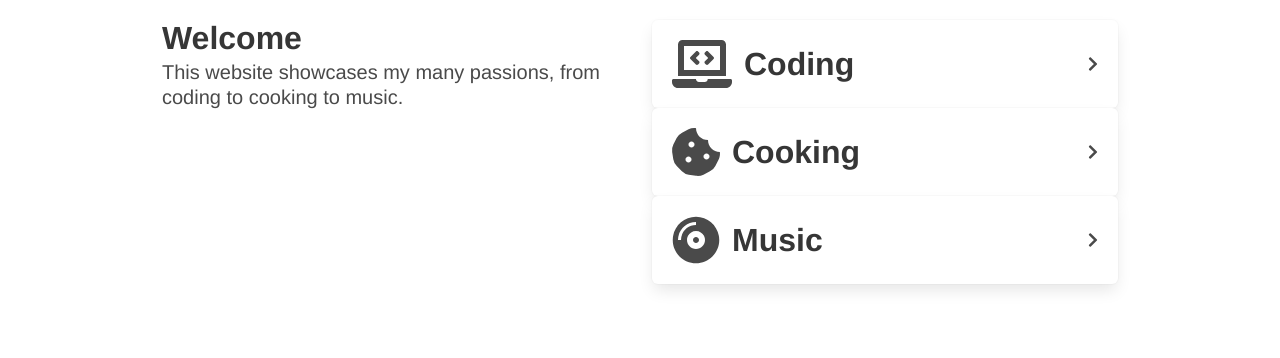
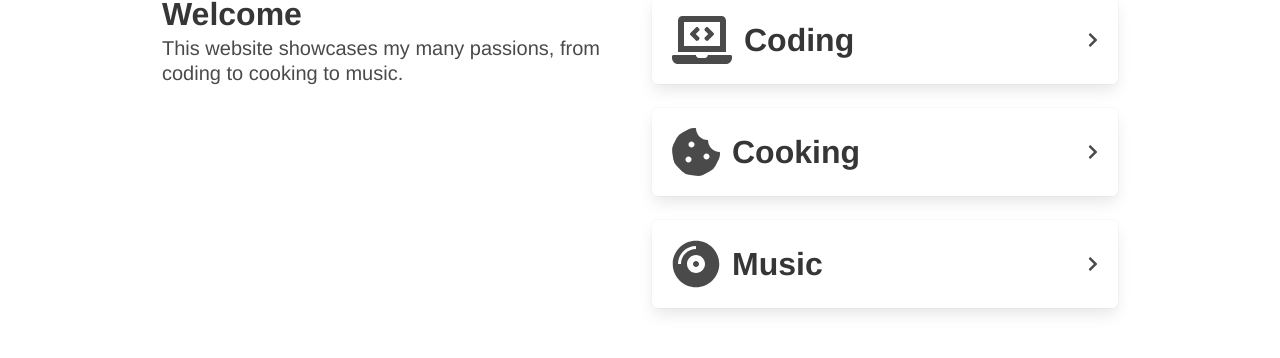
Before and after one commit to PeterSherk/vue-website, a Vue app in the folder website/: page / in a window 1280 px wide. Shown: the part 274-632 px from the top of the page. Built offline with nearby package versions, Linux system fonts and the light colour scheme.

Commit message:
fix for boxes

```diff
--- a/website/src/views/home/Banner.vue
+++ b/website/src/views/home/Banner.vue
@@ -16,18 +16,18 @@
                         <div class="column is-5 is-narrow-tablet is-narrow-mobile">
                             <div class="tile is-ancestor">
                                 <div class="tile is-vertical is-parent">
-                                    <router-link custom to="/coding">
-                                        <div class="tile is-child box grow__box">
+                                    <router-link custom to="/coding" class="tile is-child">
+                                        <div class="box grow__box">
                                             <IconTile tileTitle="Coding" icon="laptop-code"/>
                                         </div>
                                     </router-link>
-                                    <router-link custom to="/cooking">
-                                        <div class="tile is-child box grow__box">
+                                    <router-link custom to="/cooking" class="tile is-child">
+                                        <div class=" box grow__box">
                                             <IconTile tileTitle="Cooking" icon="cookie-bite"/>
                                         </div>
                                     </router-link>
-                                    <router-link custom to="/music">
-                                        <div class="tile is-child box grow__box">
+                                    <router-link custom to="/music" class="tile is-child">
+                                        <div class="box grow__box">
                                             <IconTile tileTitle="Music" icon="compact-disc"/>
                                         </div>
                                     </router-link>
```
